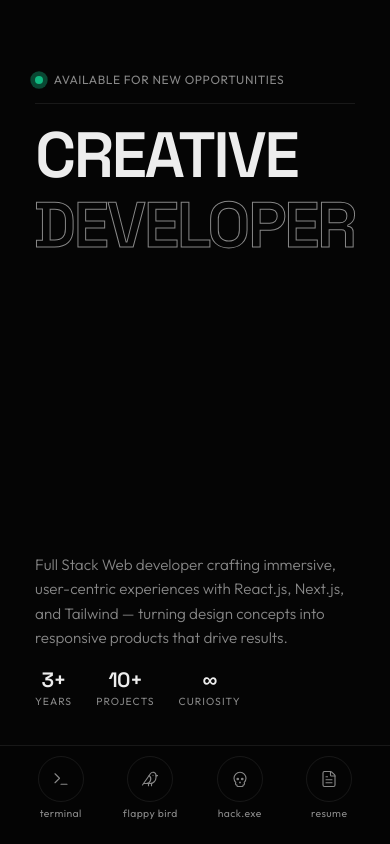
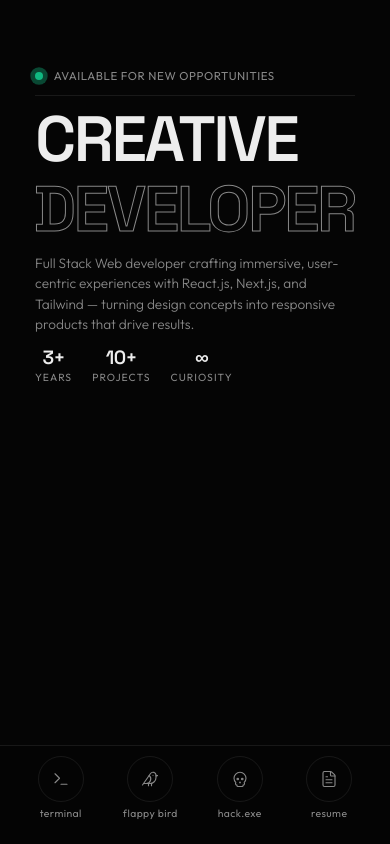
Before and after one commit to Sawantkun/portfolio, a React (Vite) app: page / in a window 390 px wide. Shown: the top 844 px of the page. Built offline with nearby package versions, Linux system fonts and the light colour scheme.

Commit message:
mobile responsive

```diff
--- a/src/components/Hero.css
+++ b/src/components/Hero.css
@@ -157,11 +157,11 @@
 
 @media (max-width: 768px) {
   .hero-wrapper {
-    padding: 2rem 5vw calc(5.5rem + env(safe-area-inset-bottom));
+    padding: 1.75rem 5vw calc(6rem + env(safe-area-inset-bottom));
     justify-content: flex-start;
-    gap: 2rem;
+    gap: 1.5rem;
     height: 100dvh;
-    height: 100svh; /* small viewport height — excludes browser chrome */
+    height: 100svh;
   }
 
   .hero-center {
@@ -171,8 +171,7 @@
   .hero-bottom-bar {
     flex-direction: column;
     align-items: flex-start;
-    gap: 1.25rem;
-    margin-top: auto; /* push description+stats to fill remaining space naturally */
+    gap: 1rem;
   }
 
   .hero-stats {
@@ -181,31 +180,45 @@
 
   .hero-description {
     max-width: 100%;
-    font-size: 0.95rem;
+    font-size: 0.9rem;
+    line-height: 1.5;
   }
 }
 
 @media (max-width: 480px) {
   .hero-wrapper {
-    padding: 1.5rem 5vw calc(5.5rem + env(safe-area-inset-bottom));
-    gap: 1.5rem;
+    padding: 1.25rem 5vw calc(6rem + env(safe-area-inset-bottom));
+    gap: 1rem;
   }
 
   .hero-top-bar {
-    font-size: 0.75rem;
-    padding-bottom: 1rem;
+    font-size: 0.72rem;
+    padding-bottom: 0.75rem;
   }
 
   .hero-location {
     display: none;
   }
 
+  .title-overflow {
+    padding-bottom: 1rem;
+    margin-bottom: -1rem;
+  }
+
+  .hero-bottom-bar {
+    gap: 0.85rem;
+  }
+
+  .hero-description {
+    font-size: 0.85rem;
+  }
+
   .hero-stats {
-    gap: 1.5rem;
+    gap: 1.25rem;
   }
 
   .stat-value {
-    font-size: 1.3rem;
+    font-size: 1.2rem;
   }
 
   .hero-scroll-indicator {
```
